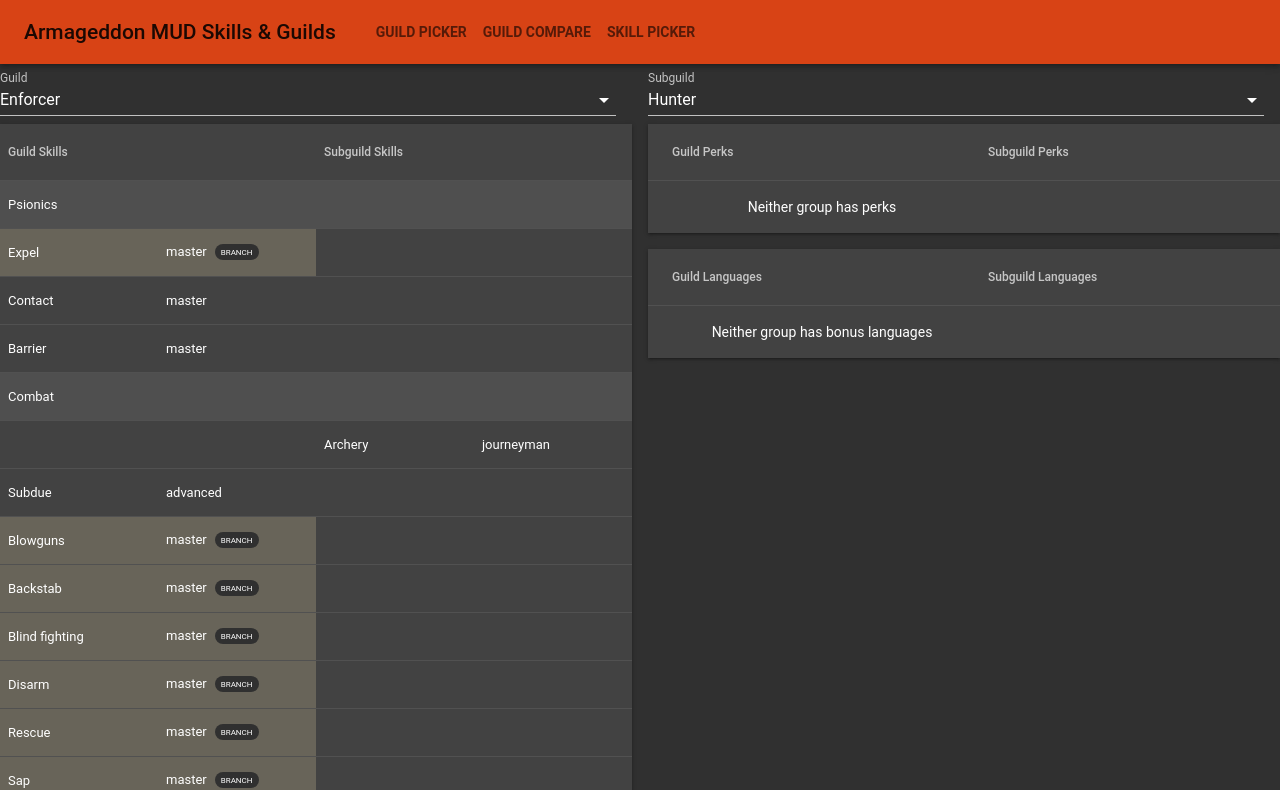
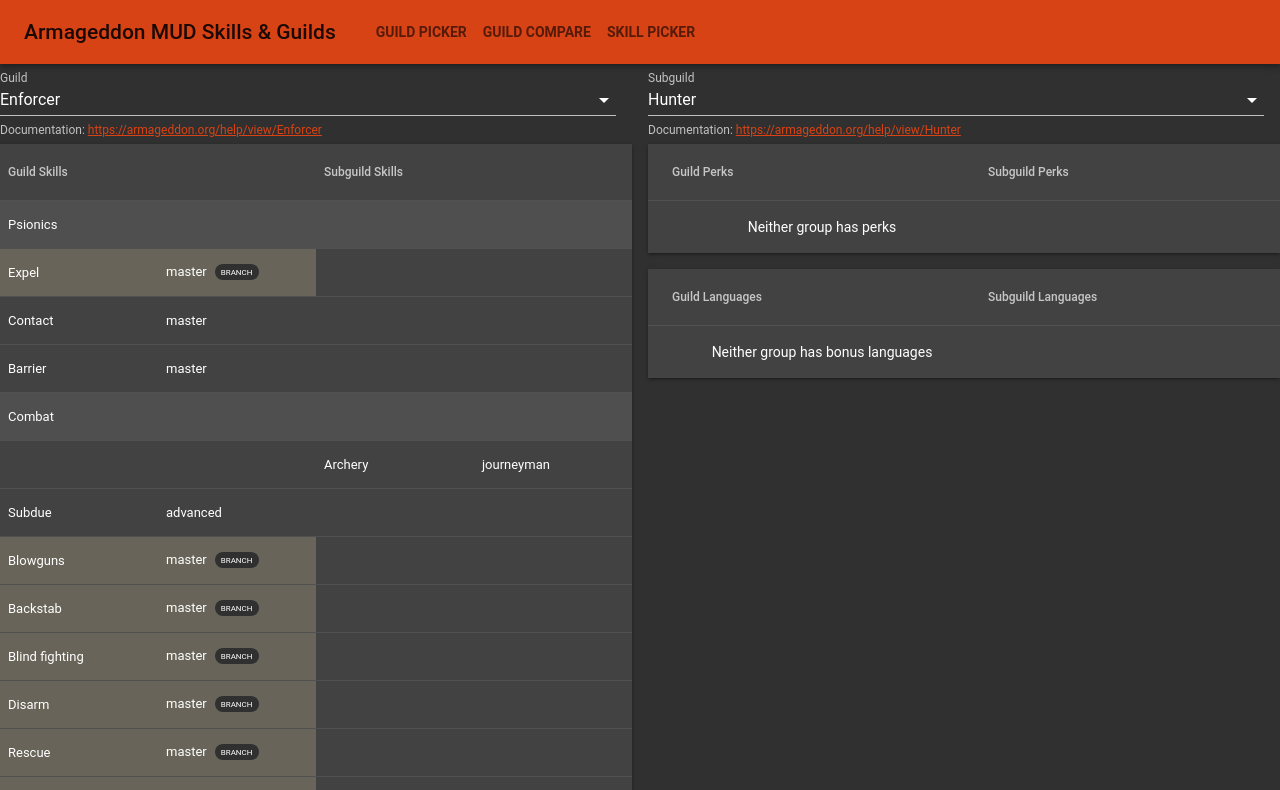
Before and after one commit to tristeArmageddon/arma-guild-picker, a React (Create React App) app: page /arma-guild-picker/guild-picker in a window 1280 px wide. Shown: the top 790 px of the page. Built offline with nearby package versions, Linux system fonts and the light colour scheme.

Commit message:
Render documentation links beneath picked guild/subguilds

```diff
--- a/src/components/GuildPicker.jsx
+++ b/src/components/GuildPicker.jsx
@@ -19,7 +19,10 @@
   formControl: {
     width: 'calc(100% - 1rem)',
     marginRight: '1rem',
-  }
+  },
+  link: {
+    color: theme.palette.primary.main,
+  },
 });
 class GuildPicker extends Component {
   state = {
@@ -106,6 +109,16 @@
                   </MenuItem>
                 ))}
               </Select>
+              <FormHelperText>
+                <span>Documentation: </span>
+                <a
+                  className={classes.link}
+                  href={data.guilds[this.state.guild].documentation}
+                  target="_blank"
+                >
+                  {data.guilds[this.state.guild].documentation}
+                </a>
+              </FormHelperText>
             </FormControl>
           </Grid>
           <Grid item xs={12} sm={6}>
@@ -127,6 +140,16 @@
                   </MenuItem>
                 ))}
               </Select>
+              <FormHelperText>
+                <span>Documentation: </span>
+                <a
+                  className={classes.link}
+                  href={data.subguilds[this.state.subguild].documentation}
+                  target="_blank"
+                >
+                  {data.subguilds[this.state.subguild].documentation}
+                </a>
+              </FormHelperText>
             </FormControl>
           </Grid>
         </Grid>
```
